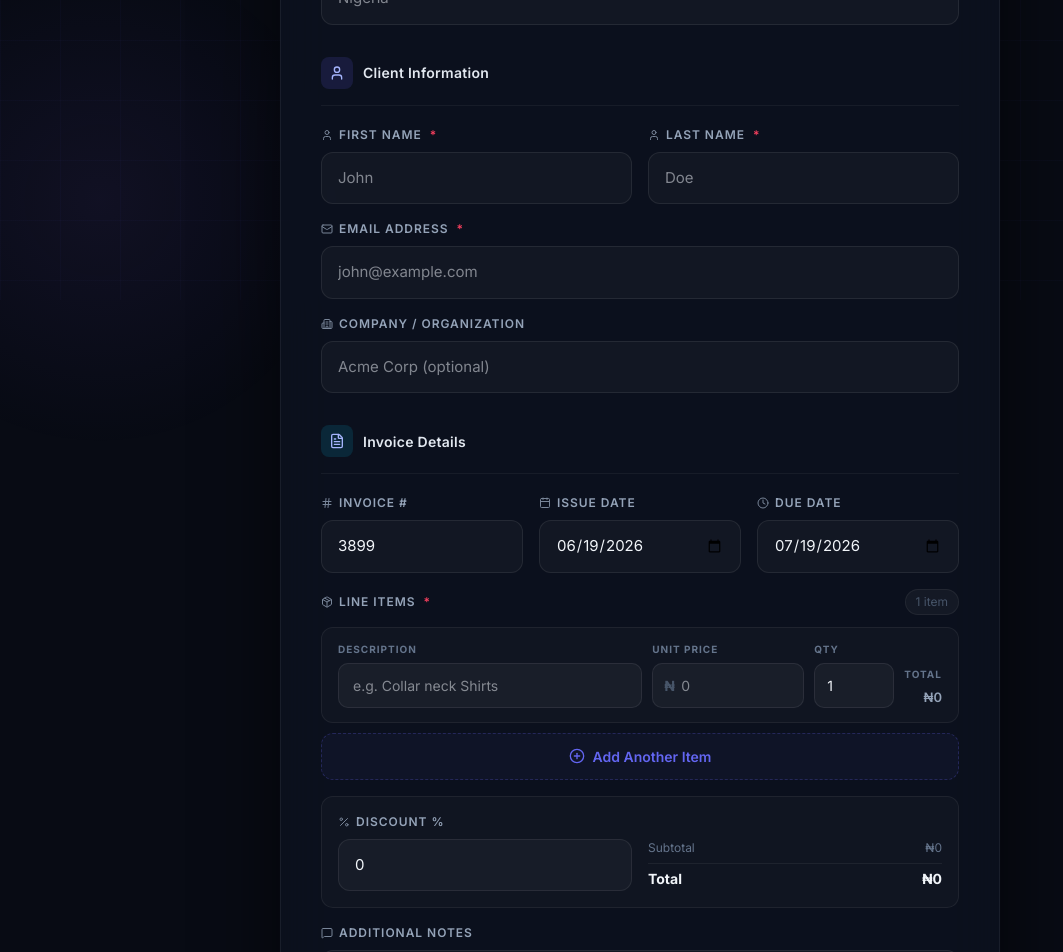
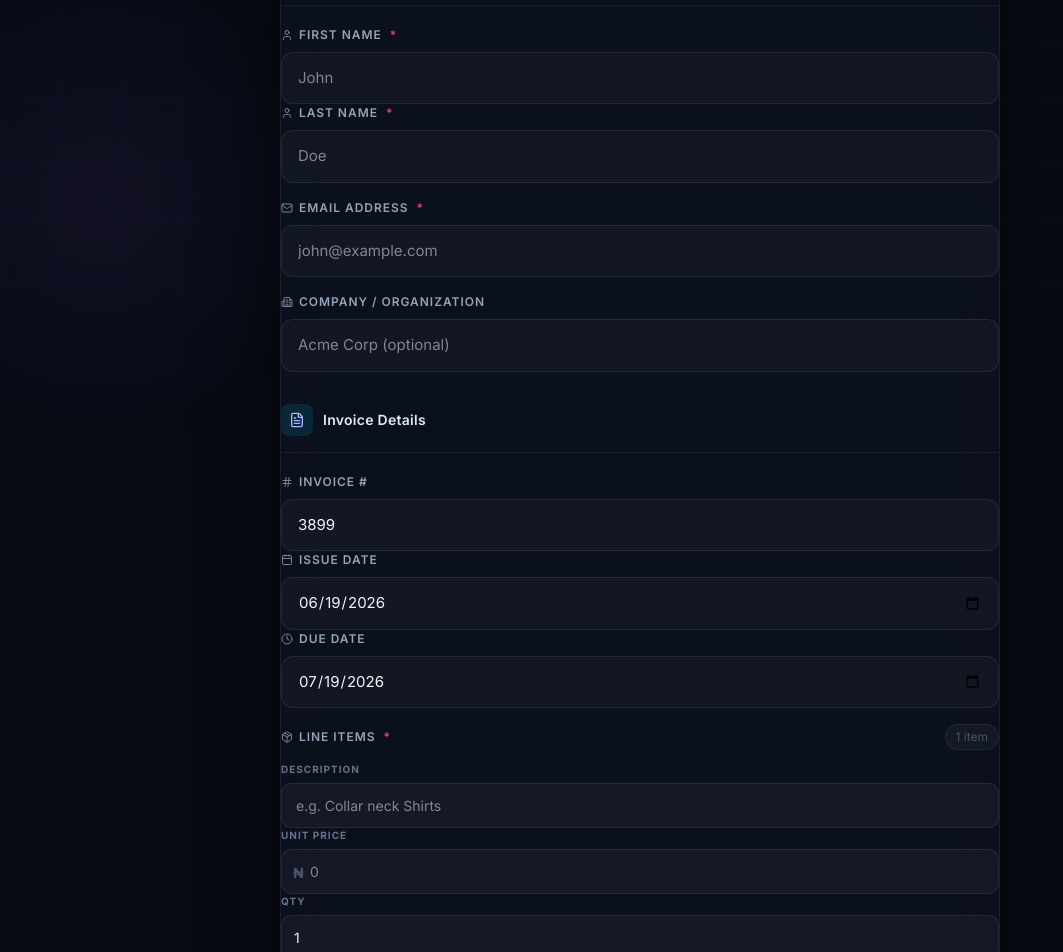
Before and after one commit to twoblackmen/invoice-generator, a Next.js app: page / in a window 1280 px wide. Shown: the part 500-1452 px from the top of the page, without its empty margins (0-1063 px from the left). Built offline with nearby package versions, Linux system fonts and the light colour scheme.

Commit message:
Update InvoiceForm.tsx

```diff
--- a/app/components/InvoiceForm.tsx
+++ b/app/components/InvoiceForm.tsx
@@ -9,11 +9,9 @@ import {
   Calendar,
   Clock,
   FileText,
-  Banknote,
   MessageSquare,
   ArrowRight,
   Lock,
-  Sparkles,
   Landmark,
   CreditCard,
   Phone,
@@ -285,19 +283,7 @@ function ItemRow({ index, item, onChange, onRemove, canRemove }: ItemRowProps) {
     (parseFloat(item.unitPrice) || 0) * (parseInt(item.quantity) || 0);
 
   return (
-    <div
-      style={{
-        display: "grid",
-        gridTemplateColumns: "2fr 1fr 80px auto",
-        gap: "10px",
-        alignItems: "end",
-        padding: "14px 16px",
-        background: "rgba(255,255,255,0.025)",
-        borderRadius: "12px",
-        border: "1px solid rgba(255,255,255,0.06)",
-        transition: "border-color 0.2s ease",
-      }}
-    >
+    <div className="item-row-grid">
       {/* Description */}
       <div style={{ display: "flex", flexDirection: "column", gap: "6px" }}>
         {index === 0 && (
@@ -589,13 +575,13 @@ export default function InvoiceForm({ onSubmit }: InvoiceFormProps) {
 
   return (
     <div
+      className="form-outer-padding"
       style={{
         minHeight: "100vh",
         display: "flex",
         flexDirection: "column",
         alignItems: "center",
         justifyContent: "flex-start",
-        padding: "60px 24px 80px",
         position: "relative",
       }}
     >
@@ -638,7 +624,7 @@ export default function InvoiceForm({ onSubmit }: InvoiceFormProps) {
       {/* Form Card */}
       <form
         onSubmit={handleSubmit}
-        className="animate-fade-in-up"
+        className="animate-fade-in-up form-card-padding"
         style={{
           width: "100%",
           maxWidth: "720px",
@@ -647,7 +633,6 @@ export default function InvoiceForm({ onSubmit }: InvoiceFormProps) {
           WebkitBackdropFilter: "blur(24px)",
           border: "1px solid rgba(255, 255, 255, 0.06)",
           borderRadius: "24px",
-          padding: "40px",
           boxShadow:
             "0 40px 80px rgba(0, 0, 0, 0.6), 0 0 1px rgba(255,255,255,0.08)",
           animationDelay: "0.1s",
@@ -692,12 +677,8 @@ export default function InvoiceForm({ onSubmit }: InvoiceFormProps) {
           />
 
           <div
-            style={{
-              display: "grid",
-              gridTemplateColumns: "1fr 1fr",
-              gap: "16px",
-              marginBottom: "16px",
-            }}
+            className="grid-2col"
+            style={{ marginBottom: "16px" }}
           >
             <InputField
               id="firstName"
@@ -750,13 +731,7 @@ export default function InvoiceForm({ onSubmit }: InvoiceFormProps) {
           />
 
           <div style={{ display: "grid", gap: "16px" }}>
-            <div
-              style={{
-                display: "grid",
-                gridTemplateColumns: "1fr 1fr 1fr",
-                gap: "16px",
-              }}
-            >
+            <div className="grid-3col">
               <InputField
                 id="invoiceNumber"
                 label="Invoice #"
@@ -870,17 +845,7 @@ export default function InvoiceForm({ onSubmit }: InvoiceFormProps) {
             </div>
 
             {/* Discount + live total */}
-            <div
-              style={{
-                display: "grid",
-                gridTemplateColumns: "1fr 1fr",
-                gap: "16px",
-                padding: "16px",
-                background: "rgba(255,255,255,0.025)",
-                borderRadius: "12px",
-                border: "1px solid rgba(255,255,255,0.06)",
-              }}
-            >
+            <div className="discount-grid">
               <InputField
                 id="discount"
                 label="Discount %"
@@ -999,13 +964,7 @@ export default function InvoiceForm({ onSubmit }: InvoiceFormProps) {
             title="Contact & Social (Footer)"
             accentColor="rgba(236, 72, 153, 0.15)"
           />
-          <div
-            style={{
-              display: "grid",
-              gridTemplateColumns: "1fr 1fr",
-              gap: "16px",
-            }}
-          >
+          <div className="grid-2col">
             <InputField
               id="phone"
               label="Phone"
```
